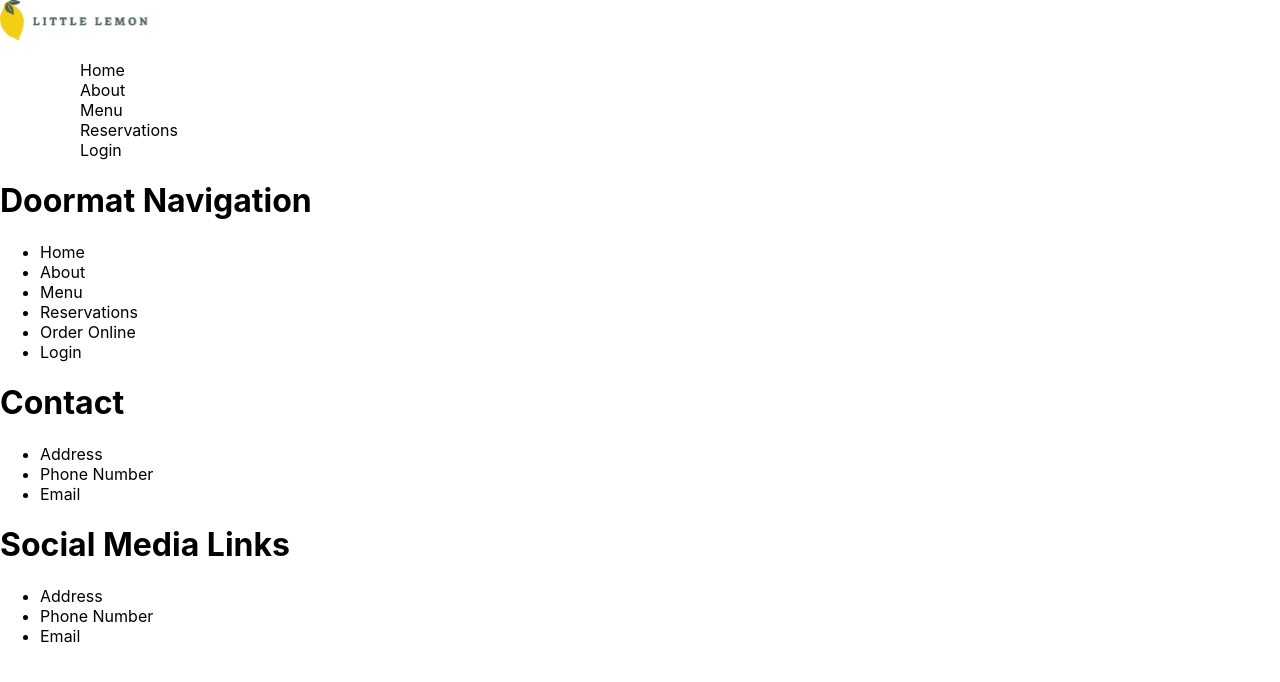
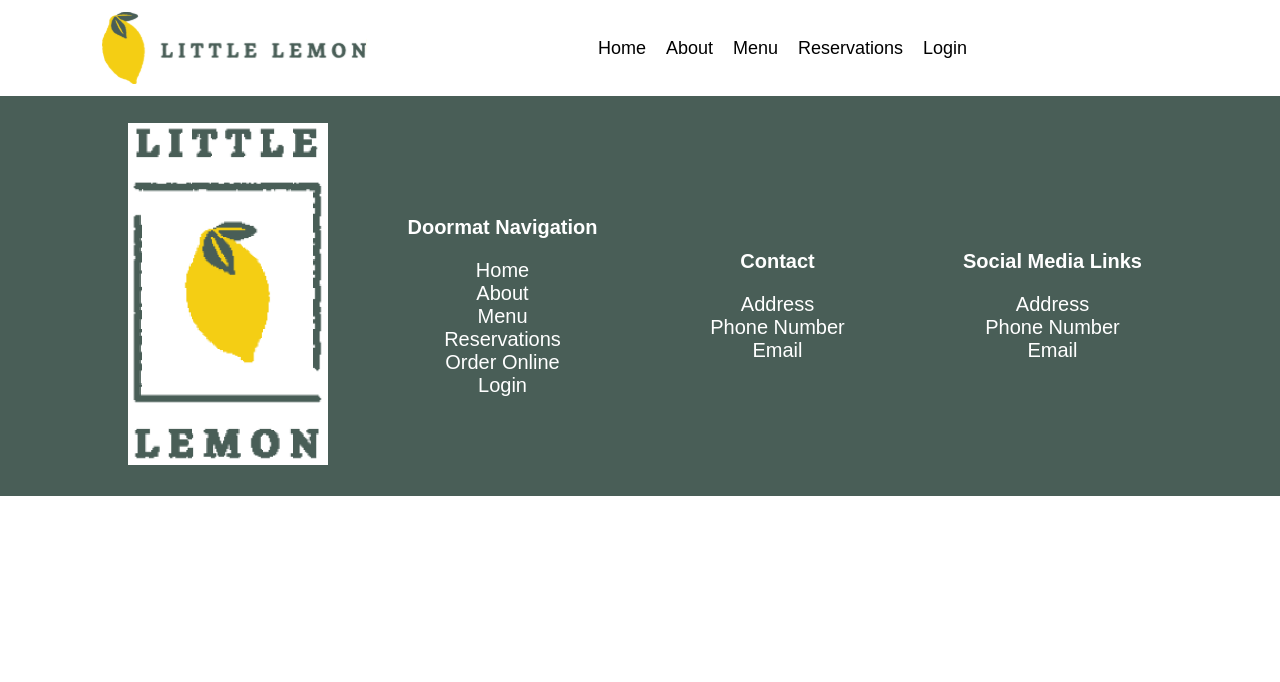
Before and after one commit to smnadalin/capstone, a React (Create React App) app: page / in a window 1280 px wide. Shown: the top 682 px of the page. Built offline with nearby package versions, Linux system fonts and the light colour scheme.

Commit message:
Added grid to nav and footer and styling

```diff
--- a/src/App.css
+++ b/src/App.css
@@ -13,26 +13,96 @@
   }
 }
 
-.App-header {
-  background-color: #282c34;
-  min-height: 100vh;
-  display: flex;
-  flex-direction: column;
-  align-items: center;
-  justify-content: center;
-  font-size: calc(10px + 2vmin);
+nav {
+  display: grid;
+  grid-template-columns: 1fr;
+  grid-template-rows: 96px 64px;
+  grid-column-gap: 20px;
+  margin: 0px;
+}
+
+nav > img {
+  margin: auto;
+  padding: 2px;
+  width: 100%;
+  max-height: 100%;
+}
+
+nav > ul {
+  list-style-type: none;
+  margin: auto;
+  padding: 0;
+}
+
+nav > ul > li {
+  display: inline-block;
+  text-align: center;
+  padding: 10px;
+  text-decoration: none;
+  font-size: 18px;
+  font-family: Karla, sans-serif;
+  font-weight: 500;
+}
+
+footer {
+  background-color: #495e57;
+}
+
+footer {
+  display: grid;
+  grid-template-columns: 1fr;
+  grid-template-rows: 200px 192px 128px 128px;
+  grid-column-gap: 20px;
+}
+
+footer > div {
+  margin: auto;
+}
+
+footer > div > ul {
+  list-style-type: none;
+  margin: 0px;
+  padding: 0px;
+}
+
+footer > div > p {
+  font-size: 20px;
+  text-align: center;
+  font-weight: 800;
+  font-family: Karla, sans-serif;
   color: white;
 }
 
-.App-link {
-  color: #61dafb;
+footer > div > ul > li {
+  font-size: 20px;
+  text-align: center;
+  font-family: Karla, sans-serif;
+  color: white;
 }
 
-@keyframes App-logo-spin {
-  from {
-    transform: rotate(0deg);
+footer > div > img {
+  margin: auto;
+  padding: 0;
+  width: 100px;
+}
+
+@media only screen and (min-width: 960px) {
+  nav {
+    grid-template-columns: 1fr 3fr;
+    grid-template-rows: 96px;
+    margin-left: 100px;
+    margin-right: 100px;
   }
-  to {
-    transform: rotate(360deg);
+
+  footer {
+    display: grid;
+    grid-template-columns: 1fr 1fr 1fr 1fr;
+    grid-template-rows: 400px;
+    padding-left: 100px;
+    padding-right: 100px;
+  }
+
+  footer > div > img {
+    width: 200px;
   }
 }
--- a/src/Footer.js
+++ b/src/Footer.js
@@ -1,3 +1,5 @@
+import logo from "./Images/logo_vertical.png";
+
 function Footer() {
   const doormatNavigationItems = [
     "Home",
@@ -10,9 +12,12 @@ function Footer() {
   const contactItems = ["Address", "Phone Number", "Email"];
   const socialMediaLinks = ["Address", "Phone Number", "Email"];
   return (
-    <>
+    <footer>
       <div>
-        <h1>Doormat Navigation</h1>
+        <img src={logo} alt="Logo" width="60%"></img>
+      </div>
+      <div>
+        <p>Doormat Navigation</p>
         <ul>
           {doormatNavigationItems.map((e) => (
             <li>{e}</li>
@@ -20,7 +25,7 @@ function Footer() {
         </ul>
       </div>
       <div>
-        <h1>Contact</h1>
+        <p>Contact</p>
         <ul>
           {contactItems.map((e) => (
             <li>{e}</li>
@@ -28,14 +33,14 @@ function Footer() {
         </ul>
       </div>
       <div>
-        <h1>Social Media Links</h1>
+        <p>Social Media Links</p>
         <ul>
           {socialMediaLinks.map((e) => (
             <li>{e}</li>
           ))}
         </ul>
       </div>
-    </>
+    </footer>
   );
 }
 
--- a/src/Header.js
+++ b/src/Header.js
@@ -1,5 +1,5 @@
 function Header() {
-    return (<></>)
+  return <></>;
 }
 
 export default Header;
--- a/src/Nav.js
+++ b/src/Nav.js
@@ -3,14 +3,14 @@ import logo from "./Images/Logo.svg";
 function Nav() {
   const hyperlinks = ["Home", "About", "Menu", "Reservations", "Login"];
   return (
-    <>
+    <nav>
       <img src={logo} alt="Logo"></img>
-      <ul>
+      <ul className="navLinks">
         {hyperlinks.map((e) => (
-          <ul>{e}</ul>
+          <li>{e}</li>
         ))}
       </ul>
-    </>
+    </nav>
   );
 }
 
```
Also changed, not shown: src/Images/logo_vertical.png (added).
